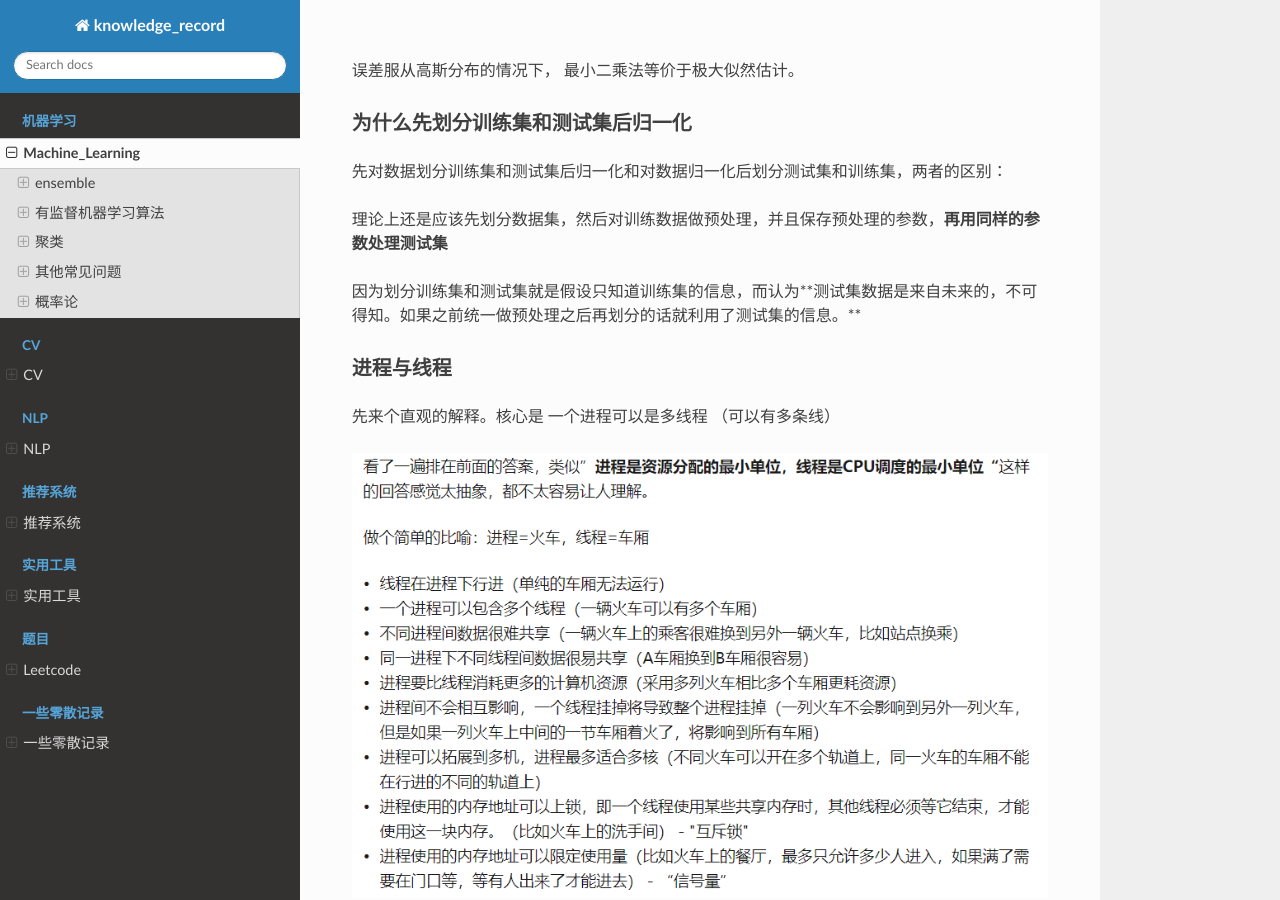
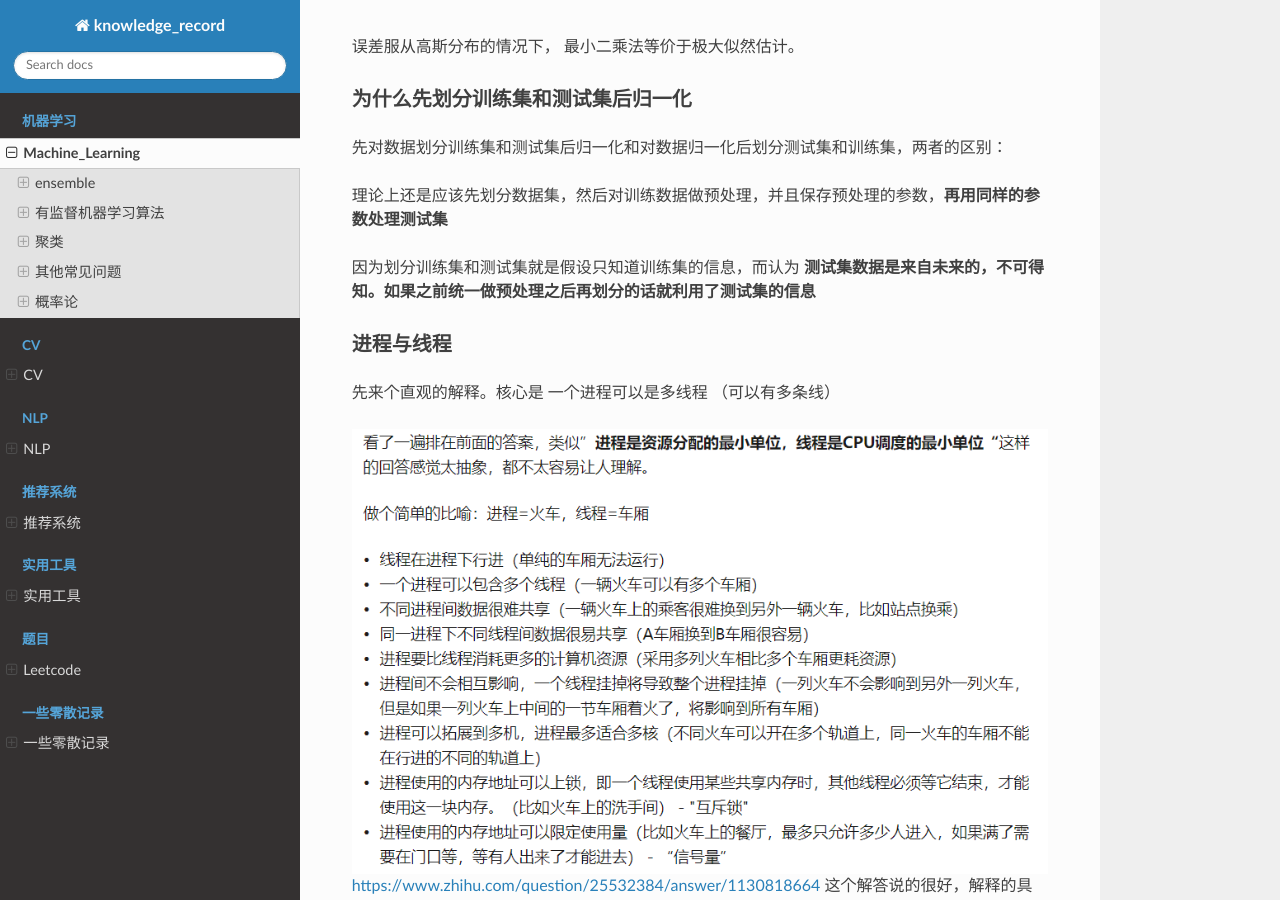
Before and after one commit to luochuankai-JHU/knowledge_record, a Sphinx documentation site: the page built from docs/machine_learning/machine_learning.rst, in a window 1280 px wide and 900 px high, scrolled down 40784 px. Built offline with Sphinx 7.4.7 and the Read the Docs theme 2.0.0, drawn with Linux system fonts in a browser that asks for light colours.

Commit message:
train val rescale

```diff
--- a/docs/machine_learning/machine_learning.rst
+++ b/docs/machine_learning/machine_learning.rst
@@ -1161,7 +1161,6 @@
 用ln把乘法变成加法，且不会改变极值的位置
 
 |
-|
 | 误差服从高斯分布的情况下， 最小二乘法等价于极大似然估计。
 
 
@@ -1172,7 +1171,7 @@
 
 理论上还是应该先划分数据集，然后对训练数据做预处理，并且保存预处理的参数，**再用同样的参数处理测试集**
 
-因为划分训练集和测试集就是假设只知道训练集的信息，而认为**测试集数据是来自未来的，不可得知。如果之前统一做预处理之后再划分的话就利用了测试集的信息。**
+因为划分训练集和测试集就是假设只知道训练集的信息，而认为 **测试集数据是来自未来的，不可得知。如果之前统一做预处理之后再划分的话就利用了测试集的信息**
 
 
 
```
